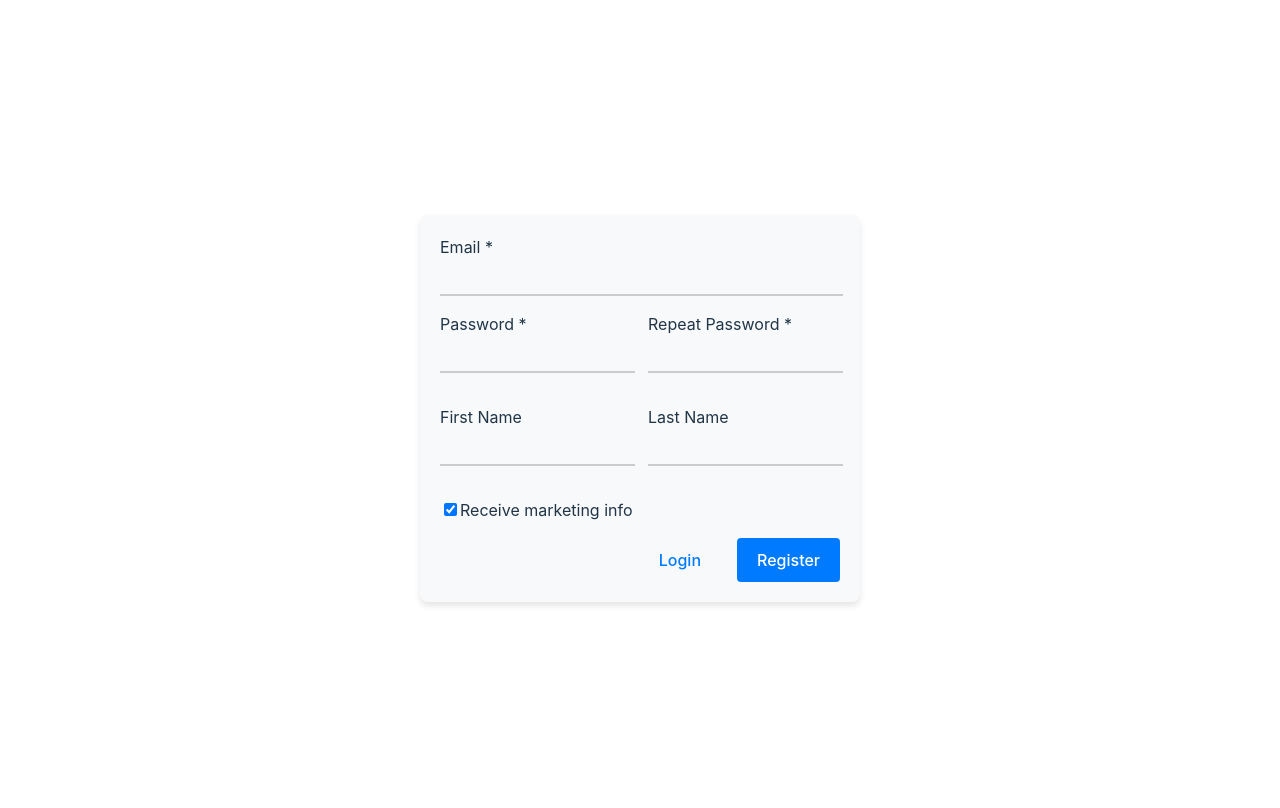
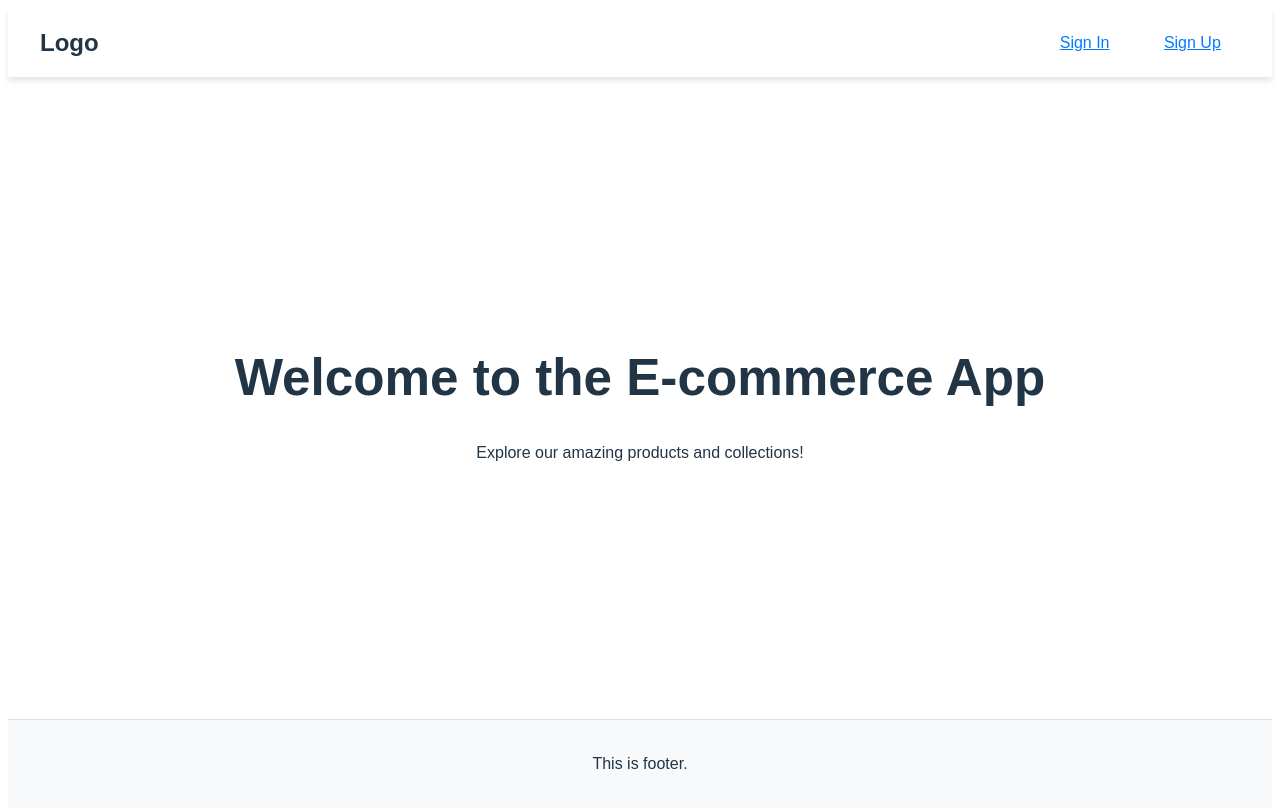
Before and after one commit to amiramiour/ecommerce-frontend, a React (Vite) app: page / in a window 1280 px wide. Shown: the top 808 px of the page. Built offline with nearby package versions, Linux system fonts and the light colour scheme.

Commit message:
update home page

```diff
--- a/src/App.css
+++ b/src/App.css
@@ -1,8 +1,60 @@
-/* App.css */
+/* Global container */
 .app-container {
   display: flex;
-  justify-content: center; /* Centre horizontalement */
-  align-items: center; /* Centre verticalement */
-  height: 100vh; /* Utilise toute la hauteur de la fenêtre */
+  flex-direction: column;
+  min-height: 100vh;
   margin: 0;
+  font-family: Arial, sans-serif;
 }
+
+/* Header styles */
+.header {
+  display: flex;
+  justify-content: space-between;
+  align-items: center;
+  padding: 1rem 2rem;
+  background-color: #fff;
+  box-shadow: 0 4px 6px rgba(0, 0, 0, 0.1);
+}
+
+.header-logo {
+  font-size: 1.5rem;
+  font-weight: bold;
+}
+
+.header-nav {
+  display: flex;
+  gap: 1rem;
+}
+
+.nav-link {
+  background: none;
+  border: none;
+  color: #007bff;
+  font-size: 1rem;
+  cursor: pointer;
+  text-decoration: underline;
+}
+
+.nav-link:hover {
+  color: #0056b3;
+}
+
+/* Main content styles */
+.content {
+  flex: 1;
+  display: flex;
+  flex-direction: column;
+  align-items: center;
+  justify-content: center;
+  padding: 2rem;
+  text-align: center;
+}
+
+/* Footer styles */
+.footer {
+  text-align: center;
+  padding: 1rem;
+  background-color: #f8f9fa;
+  border-top: 1px solid #ddd;
+}
--- a/src/App.jsx
+++ b/src/App.jsx
@@ -1,12 +1,46 @@
-// src/App.jsx
-import React from 'react';
-import RegisterForm from './screens/RegisterForm';
-import './App.css';
+import React, { useState } from "react";
+import RegisterForm from "./screens/RegisterForm";
+import "./App.css";
 
 const App = () => {
+  const [currentPage, setCurrentPage] = useState("home");
+
   return (
     <div className="app-container">
-      <RegisterForm />
+      {/* Header Section */}
+      <header className="header">
+        <div className="header-logo">Logo</div>
+        <nav className="header-nav">
+          <button className="nav-link" onClick={() => setCurrentPage("signin")}>
+            Sign In
+          </button>
+          <button className="nav-link" onClick={() => setCurrentPage("signup")}>
+            Sign Up
+          </button>
+        </nav>
+      </header>
+
+      {/* Main Content */}
+      <main className="content">
+        {currentPage === "home" && (
+          <div>
+            <h1>Welcome to the E-commerce App</h1>
+            <p>Explore our amazing products and collections!</p>
+          </div>
+        )}
+        {currentPage === "signup" && <RegisterForm />}
+        {currentPage === "signin" && (
+          <div>
+            <h1>Sign In Page</h1>
+            <p>Sign In form will be added here.</p>
+          </div>
+        )}
+      </main>
+
+      {/* Footer Section */}
+      <footer className="footer">
+        <p>This is footer.</p>
+      </footer>
     </div>
   );
 };
```
